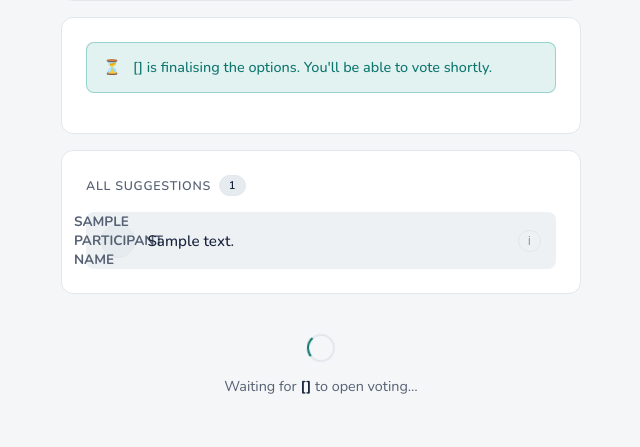
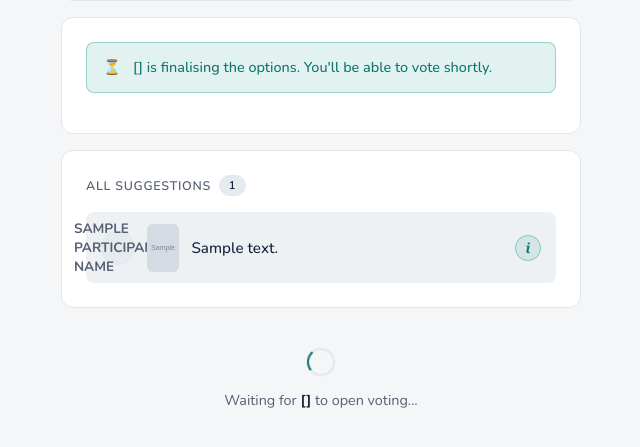
Before and after one commit to scolin123/WhatsTheMotive, a Flask app: template templates/suggestions.html in a window 1280 px wide. Shown: the part 295-742 px from the top of the page, without its empty margins (319-959 px from the left). Run offline with Flask 3, Linux system fonts and the light colour scheme; the template is opened without the code that fills it: most values are stand-ins (such as "Sample title", 1, 10 or a date in 2020); grey boxes marked "Sample" are stand-in pictures; parts of the project's set-up code (start-up, migrations or seed data) failed here and were passed over.

Commit message:
Show movie posters, bolder AI info button, sort movie search by popularity
- Suggestions picked from movie search store their TMDB poster (validated server-side) and show it in All Suggestions. Requires migrations/002_suggestion_posters.sql.
- Make the AI description (i) button larger and teal so it's easier to spot.
- Sort TMDB results by popularity so well-known films lead ("spi" -> Spider-Man).

Co-Authored-By: Claude Opus 5.5 <noreply@anthropic.com>

```diff
--- a/app.py
+++ b/app.py
@@ -435,7 +435,12 @@ def suggestions_submit(code: str):
         return redirect(url_for("suggestions_page", code=code))
 
     try:
-        add_suggestion(room_id=room["id"], participant_name=display_name, text=text)
+        add_suggestion(
+            room_id=room["id"],
+            participant_name=display_name,
+            text=text,
+            poster_url=movie_service.clean_poster_url(request.form.get("poster_url")),
+        )
     except ValueError as e:
         flash(str(e), "error")
         return redirect(url_for("suggestions_page", code=code))
--- a/services/movie_service.py
+++ b/services/movie_service.py
@@ -40,10 +40,17 @@ def _search(query: str) -> tuple[dict, ...]:
     with urllib.request.urlopen(req, timeout=5) as resp:
         data = json.load(resp)
 
+    # TMDB orders by text relevance, which puts obscure exact matches first
+    # ("spi" -> "SPI"). Sort by popularity so well-known films lead and niche
+    # ones need a more specific search.
+    results = sorted(
+        (m for m in data.get("results", []) if m.get("title")),
+        key=lambda m: m.get("popularity") or 0,
+        reverse=True,
+    )
+
     movies = []
-    for m in data.get("results", [])[:MAX_RESULTS]:
-        if not m.get("title"):
-            continue
+    for m in results[:MAX_RESULTS]:
         movies.append({
             "id":     m["id"],
             "title":  m["title"],
@@ -51,6 +58,14 @@ def _search(query: str) -> tuple[dict, ...]:
             "poster": f"{_POSTER_URL}{m['poster_path']}" if m.get("poster_path") else None,
         })
     return tuple(movies)
+
+
+def clean_poster_url(url: str | None) -> str | None:
+    """Return url only if it's a TMDB poster from our search, else None."""
+    url = (url or "").strip()
+    if url.startswith(_POSTER_URL + "/") and len(url) < 200 and '"' not in url:
+        return url
+    return None
 
 
 def search_movies(query: str) -> list[dict]:
--- a/static/css/style.css
+++ b/static/css/style.css
@@ -1605,24 +1605,28 @@ input[type="checkbox"] {
 
 /* ── AI Info Button ─────────────────────────────────────────── */
 .ai-info-btn {
-  background:      none;
-  border:          1px solid var(--border);
+  background:      var(--accent-subtle);
+  border:          1.5px solid var(--accent-dim);
   border-radius:   50%;
-  color:           var(--text-faint);
-  font-size:       0.75rem;
-  width:           1.4rem;
-  height:          1.4rem;
+  color:           var(--accent);
+  font-family:     Georgia, serif;
+  font-size:       0.85rem;
+  font-weight:     700;
+  font-style:      italic;
+  width:           1.6rem;
+  height:          1.6rem;
   padding:         0;
   display:         inline-flex;
   align-items:     center;
   justify-content: center;
   cursor:          pointer;
   flex-shrink:     0;
-  transition:      color 0.12s ease, border-color 0.12s ease;
+  transition:      color 0.12s ease, border-color 0.12s ease, background 0.12s ease;
 }
 .ai-info-btn:hover {
-  color:         var(--text-muted);
-  border-color:  var(--border-strong);
+  color:         var(--bg-card);
+  background:    var(--accent);
+  border-color:  var(--accent);
 }
 
 /* ── Confirm Dialog ─────────────────────────────────────────── */
@@ -1946,3 +1950,13 @@ input[type="checkbox"] {
   font-size: 0.9rem;
   color:     var(--text-muted);
 }
+
+/* ── Movie poster on suggestions ────────────────────────────── */
+.suggestion-poster {
+  width:         32px;
+  height:        48px;
+  flex-shrink:   0;
+  object-fit:    cover;
+  border-radius: var(--radius-xs);
+  background:    var(--bg-elevated);
+}
--- a/static/js/movie-search.js
+++ b/static/js/movie-search.js
@@ -4,6 +4,7 @@
 (() => {
   const input = document.querySelector("[data-movie-search]");
   const list = document.getElementById("movie-results");
+  const posterInput = document.getElementById("poster_url");
   if (!input || !list) return;
 
   const DEBOUNCE_MS = 250;
@@ -77,6 +78,7 @@
     const m = movies[i];
     if (!m) return;
     input.value = m.year ? `${m.title} (${m.year})` : m.title;
+    if (posterInput) posterInput.value = m.poster || "";
     close();
     input.focus();
   }
@@ -101,6 +103,8 @@
   }
 
   input.addEventListener("input", () => {
+    // Typing after a pick means it's no longer that movie, so drop its poster.
+    if (posterInput) posterInput.value = "";
     clearTimeout(timer);
     const query = input.value.trim();
     if (query.length < 2) {
--- a/templates/suggestions.html
+++ b/templates/suggestions.html
@@ -101,6 +101,7 @@
               {% endif %}
             >
             {% if movie_search %}
+            <input type="hidden" name="poster_url" id="poster_url" value="">
             <ul id="movie-results" class="movie-results" role="listbox" hidden></ul>
             {% endif %}
             <button class="btn btn--primary" type="submit">Add</button>
@@ -181,6 +182,9 @@
               {% else %}
                 <span class="participant-avatar">{{ s.participant_name[0] | upper }}</span>
               {% endif %}
+            {% endif %}
+            {% if s.poster_url %}
+              <img src="{{ s.poster_url }}" alt="" class="suggestion-poster" loading="lazy">
             {% endif %}
             <span class="participant-name">{{ s.text }}</span>
             <button class="ai-info-btn" data-suggestion-id="{{ s.id }}" aria-label="Show description">i</button>
@@ -338,10 +342,14 @@
         const avatarHtml = data.results_anonymous ? '' : (avatarMap[name]
           ? `<img src="/static/images/${avatarMap[name]}" alt="${name}" class="participant-avatar participant-avatar--img">`
           : `<span class="participant-avatar">${initial}</span>`);
+        const posterHtml = (s.poster_url || '').startsWith('https://image.tmdb.org/t/p/')
+          ? `<img src="${s.poster_url.replace(/"/g, '&quot;')}" alt="" class="suggestion-poster" loading="lazy">`
+          : '';
         return `
           <li class="participants-list__item suggestion-item">
             <div class="suggestion-item-row">
               ${avatarHtml}
+              ${posterHtml}
               <span class="participant-name">${safeText}</span>
               <button class="ai-info-btn" data-suggestion-id="${safeId}" aria-label="Show description">i</button>
             </div>
```
Also changed, not shown: services/suggestion_service.py (+13 -10 lines), migrations/002_suggestion_posters.sql (added).
